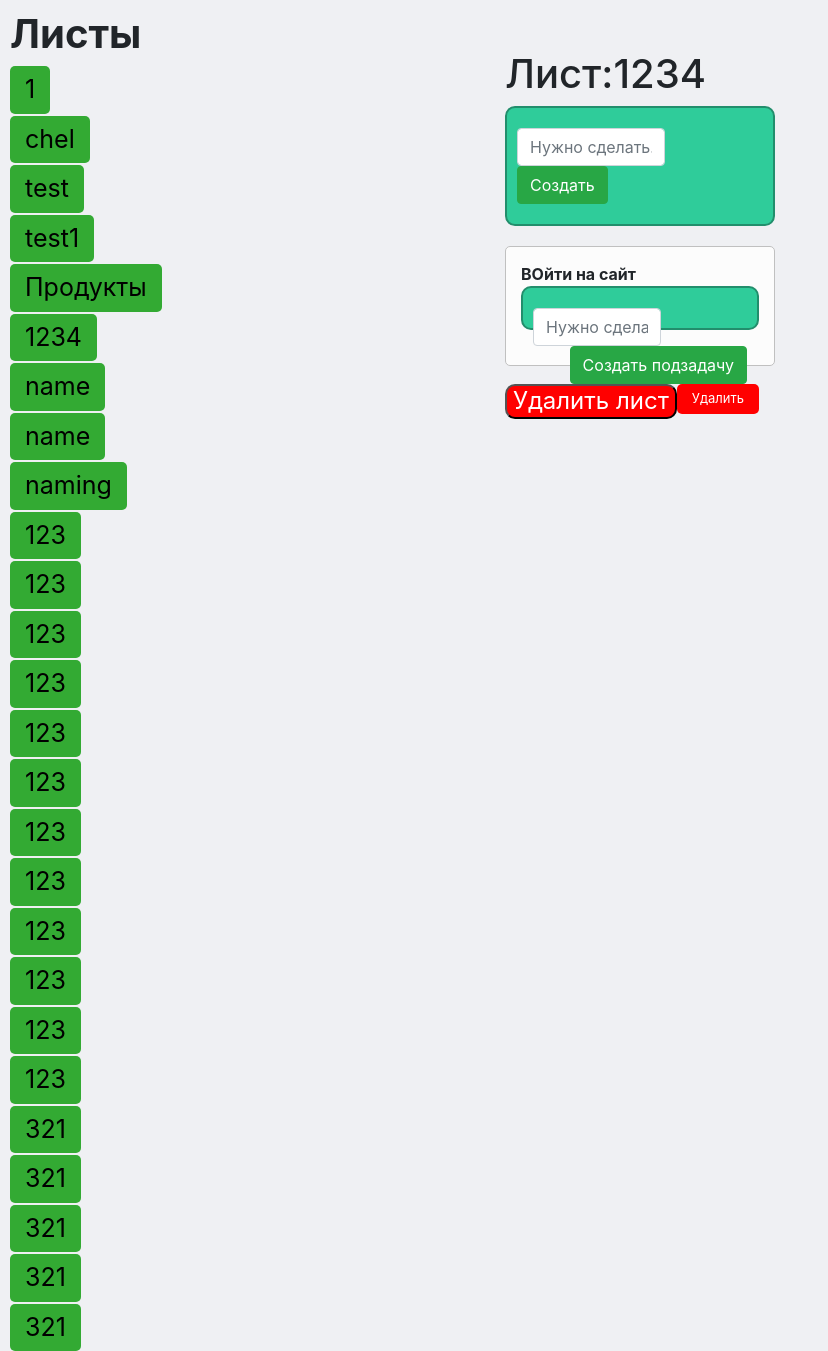
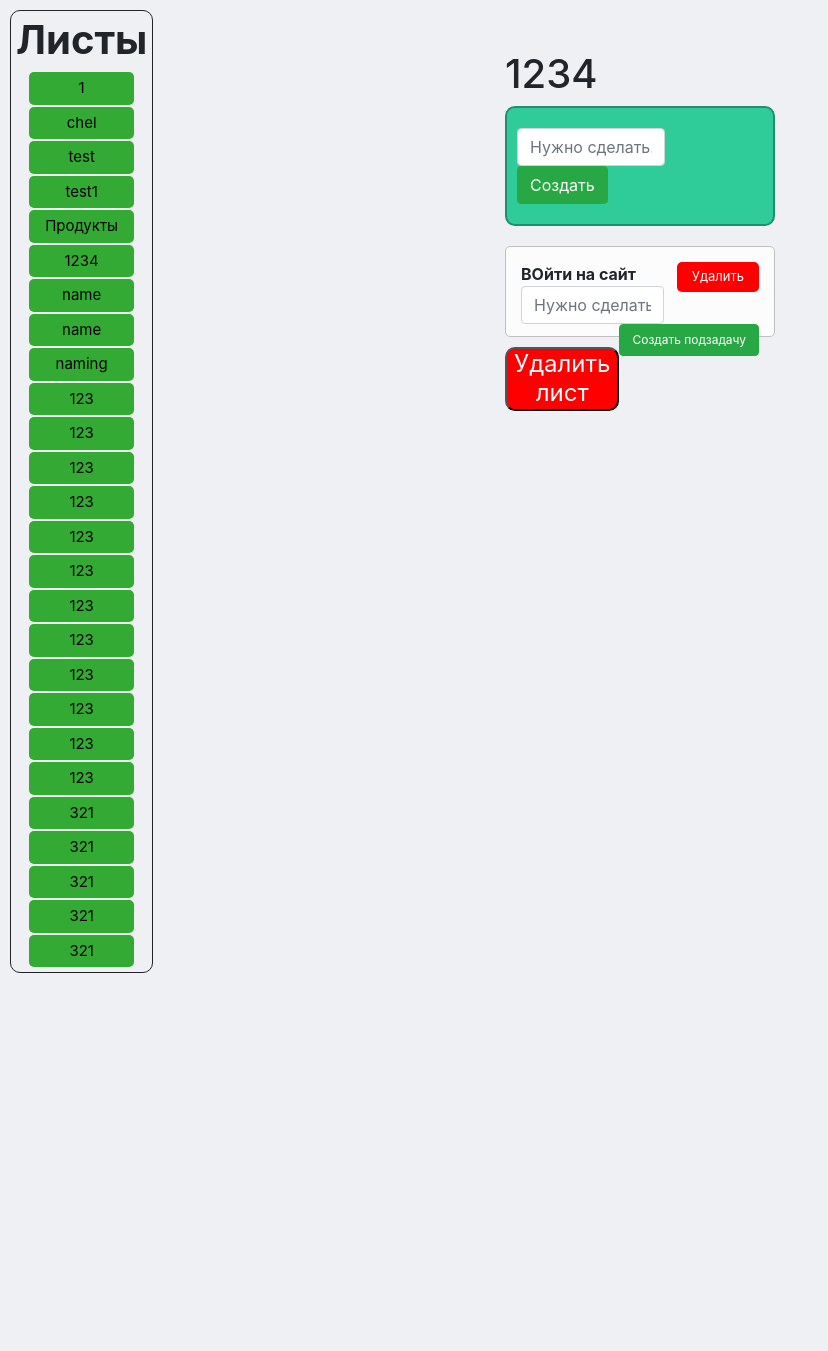
Before and after one commit to Tosking/TODO_together, a PHP site: page /list.php?list=6 in a window 1280 px wide. Shown: the part 70-1421 px from the top of the page, without its empty margins (0-828 px from the left). After the commit the page ends 1043 px from the top, so only its background shows below. Run offline with PHP 8.4, Linux system fonts and the light colour scheme; data comes from the database, SQL or seed files in the repository.

Commit message:
added styling

```diff
--- a/site/css/style.css
+++ b/site/css/style.css
@@ -19,10 +19,18 @@ body {background-color: #EFF0F3!important}
   margin-bottom: 20px;
 }
 
+.sub {
+  position:relative;
+}
+
 #task {
   width: 60%;
   float: left;
   margin-right: 5%;
+}
+
+#subbut {
+  font-size:12px;
 }
 
 ul {
@@ -32,6 +40,7 @@ ul {
 ul li {
   list-style: none;
   padding: 15px;
+  padding-bottom: 50px;
   margin-bottom: 10px;
   background: #fcfcfc;
   border: 1px solid silver;
@@ -43,6 +52,10 @@ ul li {
   top: 80px;
   left: 10px;
   z-index: 1;
+  border: 1px;
+  border-style: solid;
+  padding: 5px 5px;
+  border-radius: 10px;
 }
 
 #lists button {
@@ -50,12 +63,14 @@ ul li {
   color: black;
   border: 0;
   padding: 5px 15px;
-  font-size: 25px;
+  font-size: 15px;
   border-radius: 5px;
   z-index: 2;
   white-space: pre-line;
   margin-top: 2px;
   display: block;
+  width: 80%;
+  margin-left:10%;
 }
 
 #lists button:hover {
--- a/site/list.php
+++ b/site/list.php
@@ -19,7 +19,7 @@
       $listrow = $pdo->query('SELECT * FROM `list` WHERE `id` ='.$list.'');
       $name = $listrow->fetch(PDO::FETCH_OBJ);
       $user = 1;
-      echo '<h1>Лист:'.$name->name.'</h1>
+      echo '<h1>'.$name->name.'</h1>
     <form action="/add.php?list='.$list.'" method="post" class="input">
       <input type="text" name="task" id="task" placeholder="Нужно сделать.." class="form-control" autocomplete="off">
       <button type="submit" name="sendTask" class="btn btn-success">Создать</button>
@@ -28,19 +28,19 @@
         $listrow = $pdo->query('SELECT * FROM `list` WHERE `id` ='.$row->list.'');
         $list_id = $listrow->fetch(PDO::FETCH_OBJ);
         $sub_cont = $pdo->query('SELECT * FROM `sub_content` WHERE `item` ='.$row->item.'');
-
-        echo '<li><b>'.$row->content.'</b>';
+        echo '<li><a href="/delete.php?id='.$row->item.'&list='.$row->list.'"><button class="delete">Удалить</button></a>';
+        echo '<b>'.$row->content.'</b>';
 
         while($sub_content = $sub_cont->fetch(PDO::FETCH_OBJ)){
             echo '<div>'.$sub_content->content.'</div>';
         }
 
         echo'
-        <form action="/add_subcont.php?list='.$list.'&item='.$row->item.'" method="post" class="input">
+        <form action="/add_subcont.php?list='.$list.'&item='.$row->item.'" method="post" class="sub">
         <input type="text" name="task" id="task" placeholder="Нужно сделать.." class="form-control" autocomplete="off">
-        <button type="submit" name="sendTask" class="btn btn-success">Создать подзадачу</button>
+        <button type="submit" name="sendTask" class="btn btn-success" id="subbut">Создать подзадачу</button>
         </form>
-        <a href="/delete.php?id='.$row->item.'&list='.$row->list.'"><button class="delete">Удалить</button></a></li>';
+        </li>';
       }
       $listrow = $pdo->query('SELECT * FROM `list`');
       echo '<h4> <a href = "delete_list.php?id='.$list.'"><button id = "delete">Удалить лист</button></h4></a>';
```
